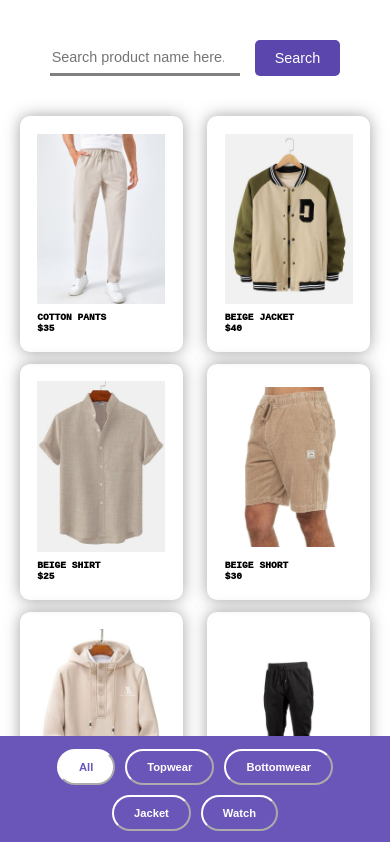
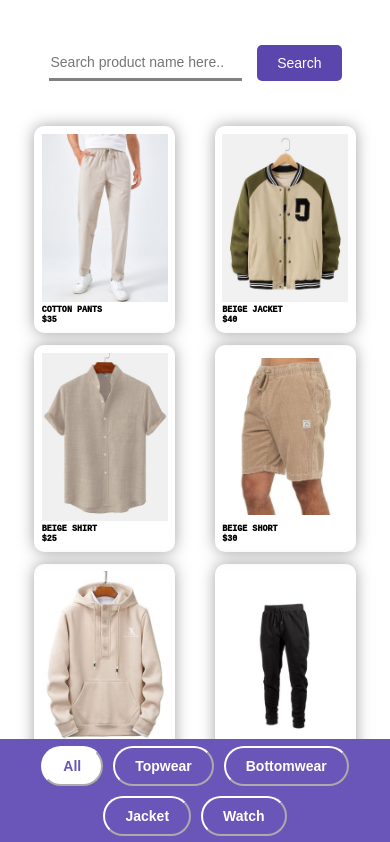
Before and after one commit to CMpahe/onlinestore, a plain HTML site: page index.html in a window 390 px wide. Shown: the top 842 px of the page. Drawn offline with Linux system fonts and the light colour scheme.

Commit message:
ajustes en el css por mejora de responsividad

```diff
--- a/styles.css
+++ b/styles.css
@@ -1,3 +1,5 @@
+
+
 body {
     padding: 0;
     margin: 0;
@@ -18,7 +20,7 @@ body {
     width: auto;
     justify-content: center;
     padding: 10px;
-    margin: 30px 40px;
+    margin: 2rem 2.5rem;
     flex-direction: row;
     height: fit-content;
     gap: 15px;
@@ -140,32 +142,32 @@ grid-template-columns: auto auto auto;
 }
 
 @media (max-width: 700px) {
-    .img-container {
-        width: 8rem;
+    html {
+        font-size: 9px;
     }
-    .description{
-        font-size: 0.6rem;
-    }
-    .search-container {
-        font-size: 0.9rem;
-    }
-    .filter-selection{
-        font-size: 0.9rem;
-    }
+
     .products-container{
         grid-template-columns: auto auto auto;
+    }
+    .search-container{
+        font-size: 2rem;
+        margin: 5rem 5.5rem;
+    }
+    #search-input {
+        max-width: 50rem;
     }
     .buttons{
         position: fixed;
         bottom: 0;
         margin-bottom: 0;
         background-color: rgb(106, 86, 185);
-        padding: 0.8rem 1.1rem;
+        padding: 1.1rem 1.1rem;
     }
     .filter-selection {
         background-color: rgb(106, 86, 185);
         border-color: white;
         color: white;
+        font-size: 2rem;
     }
     .active {
         background-color: white;
@@ -173,10 +175,13 @@ grid-template-columns: auto auto auto;
     }
 }
 
+@media (max-width: 615px){
+    html {
+        font-size: 7px;
+    }
+}
+
 @media (max-width: 530px){
-    .img-container {
-        width: 8rem;
-    }
     .products-container{
         grid-template-columns: auto auto;
     }
@@ -186,24 +191,13 @@ grid-template-columns: auto auto auto;
     }
 }
 
-@media (max-width: 430px){
-    .filter-selection{
-        font-size: 0.7rem;
-    }
-    .products-container{
-        grid-template-columns: auto auto;
+@media (max-width:380px){
+    html {
+        font-size: 7px;
     }
 }
-
-@media (max-width:380px){
-
-    .products-container{
-        grid-template-columns: auto auto;
-    }
-    .img-container {
-        width: 6.8rem;
-    }
-    .description {
-        font-size: 0.5rem;
+@media (max-width:320px){
+    html {
+        font-size: 6px;
     }
 }
```
